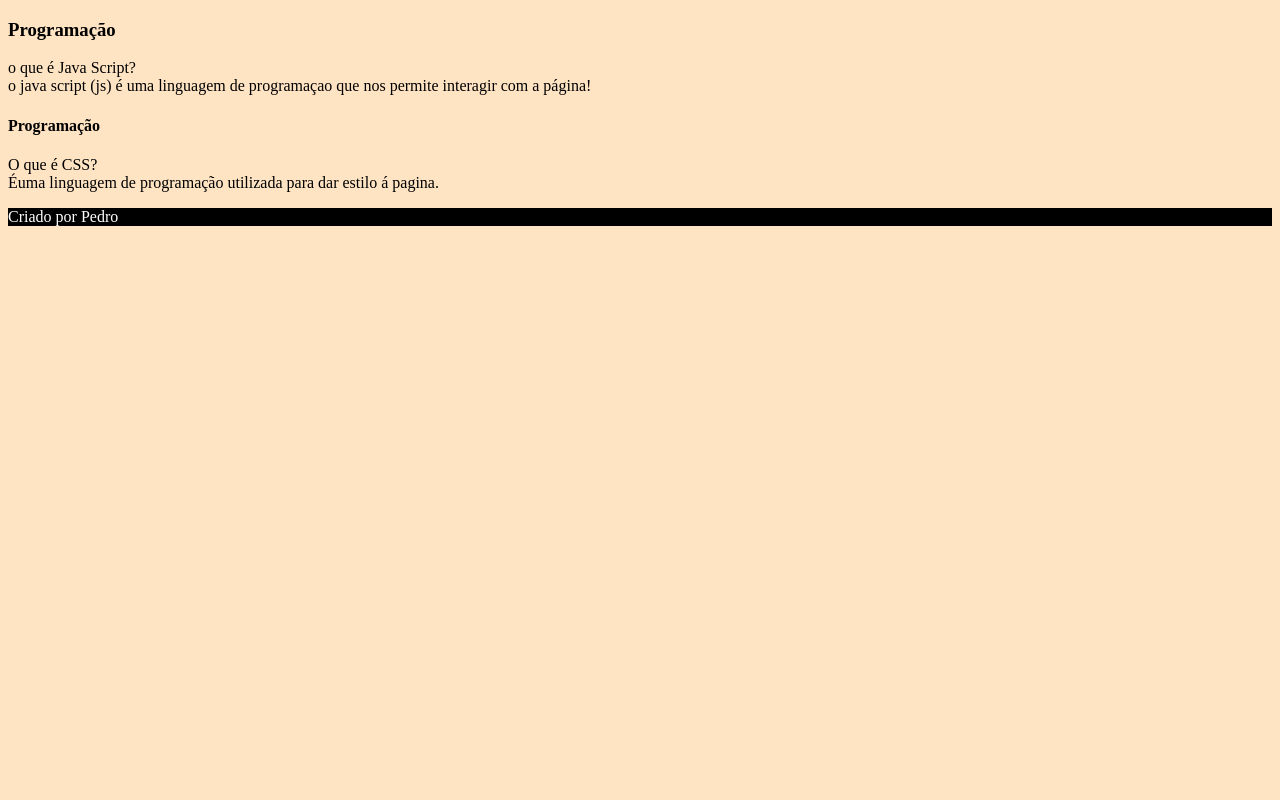
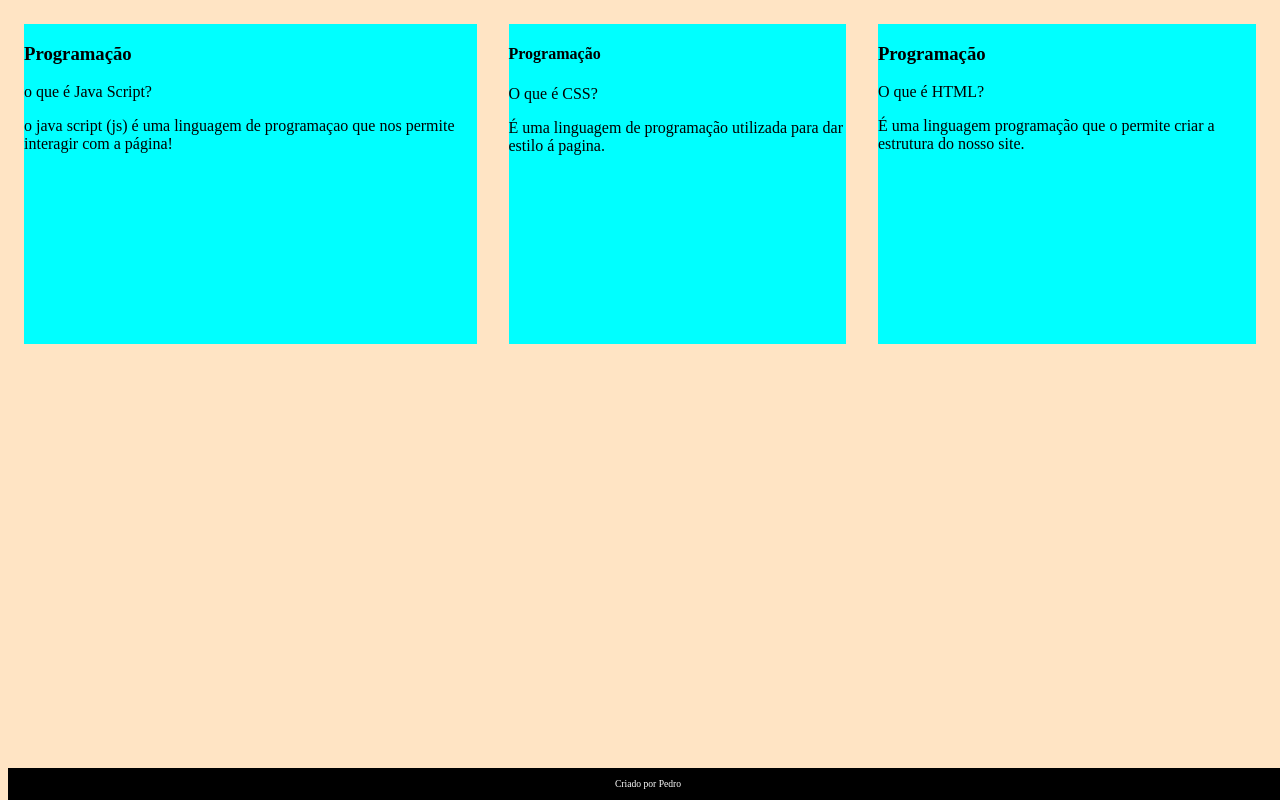
Before and after one commit to PEDROLINDO30/PEDRO-PARTE2, a plain HTML site: page index.html in a window 1280 px wide. Drawn offline with Linux system fonts and the light colour scheme; a web font is replaced by a local one.

Commit message:
Terminamos a aula 3

```diff
--- a/assets/style.css
+++ b/assets/style.css
@@ -1,8 +1,31 @@
 body{
     background-color: bisque;
+    font-family: Bai Jamjuree;
+}
+
+#container{
+    display: flex;
+}
+
+.cartao{
+    margin: 1rem 1rem;
+    background-color: aqua;
+    height: 20rem;
+    flex-grow: 1;
+    flex-basis: calc(33% -6rem);
 }
 
  footer{
     background-color: black;
     color: white;
+    bottom:0;
+    position:fixed;
+    width:100%;
+    height:2rem;
  }
+
+footer p{
+    text-align: center;
+    font-size: 0.6rem;
+    margin-top: 0,5rem;
+}
--- a/index.html
+++ b/index.html
@@ -7,12 +7,13 @@
 
     <link rel="preconnect" href="https://fonts.googleapis.com" />
     <link rel="preconnect" href="https://fonts.gstatic.com" crossorigin />
-    <link href="https://fonts.googleapis.com/css2?family=Bai+Jamjuree:ital,wght@0,200;0,300;0,400;0,500;0,600;0,700;1,200;1,300;1,400;1,500;1,600;1,700&display=swap"
-    rel="stylesheet"/>
+    <link
+        href="https://fonts.googleapis.com/css2?family=Bai+Jamjuree:ital,wght@0,200;0,300;0,400;0,500;0,600;0,700;1,200;1,300;1,400;1,500;1,600;1,700&display=swap"
+        rel="stylesheet" />
 
-  <link rel="stylesheet" href="assets/style.css">
+    <link rel="stylesheet" href="assets/style.css">
 
-  <title>Ferramenta interativa de estudo - Pedro</title>
+    <title>Ferramenta interativa de estudo - Pedro</title>
 </head>
 
 <body>
@@ -23,10 +24,10 @@
                 <div class="cartao_conteudo">
                     <h3>Programação</h3>
                     <div class="cartão_conteudo_pergunta">
-                        o que é Java Script?
+                        <p>o que é Java Script?</p>
                     </div>
                     <div class="cartão_conteudo_resposta">
-                        o java script (js) é uma linguagem de programaçao que nos permite interagir com a página!
+                        <p>o java script (js) é uma linguagem de programaçao que nos permite interagir com a página!</p>
                     </div>
                 </div>
             </article>
@@ -35,10 +36,22 @@
                 <div class="cartão_conteudo">
                     <h4>Programação</h4>
                     <div>
-                        O que é CSS?
+                        <p>O que é CSS?</p>
                     </div>
                     <div>
-                        Éuma linguagem de programação utilizada para dar estilo á pagina.
+                        <p>É uma linguagem de programação utilizada para dar estilo á pagina.</p>
+                    </div>
+                </div>
+            </article>
+
+            <article class="cartao">
+                <div class="cartao_conteudo">
+                    <h3> Programação </h3>
+                    <div class="cartao_conteudo_pergunta">
+                        <p>O que é HTML?</p>
+                    </div>
+                    <div class="cartao_conteudo_resposta">
+                        <p>É uma linguagem programação que o permite criar a estrutura do nosso site.</p>
                     </div>
                 </div>
             </article>
```
Also changed, not shown: style.css (deleted).
